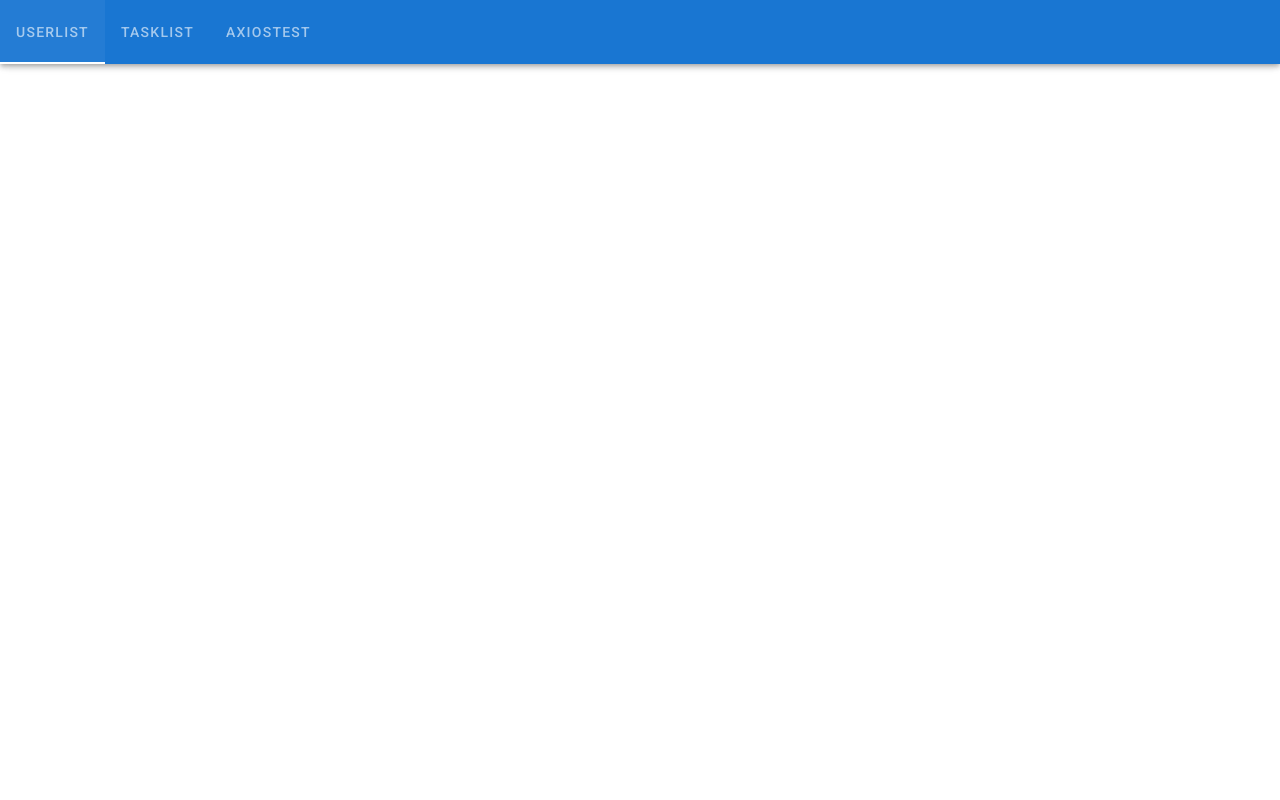
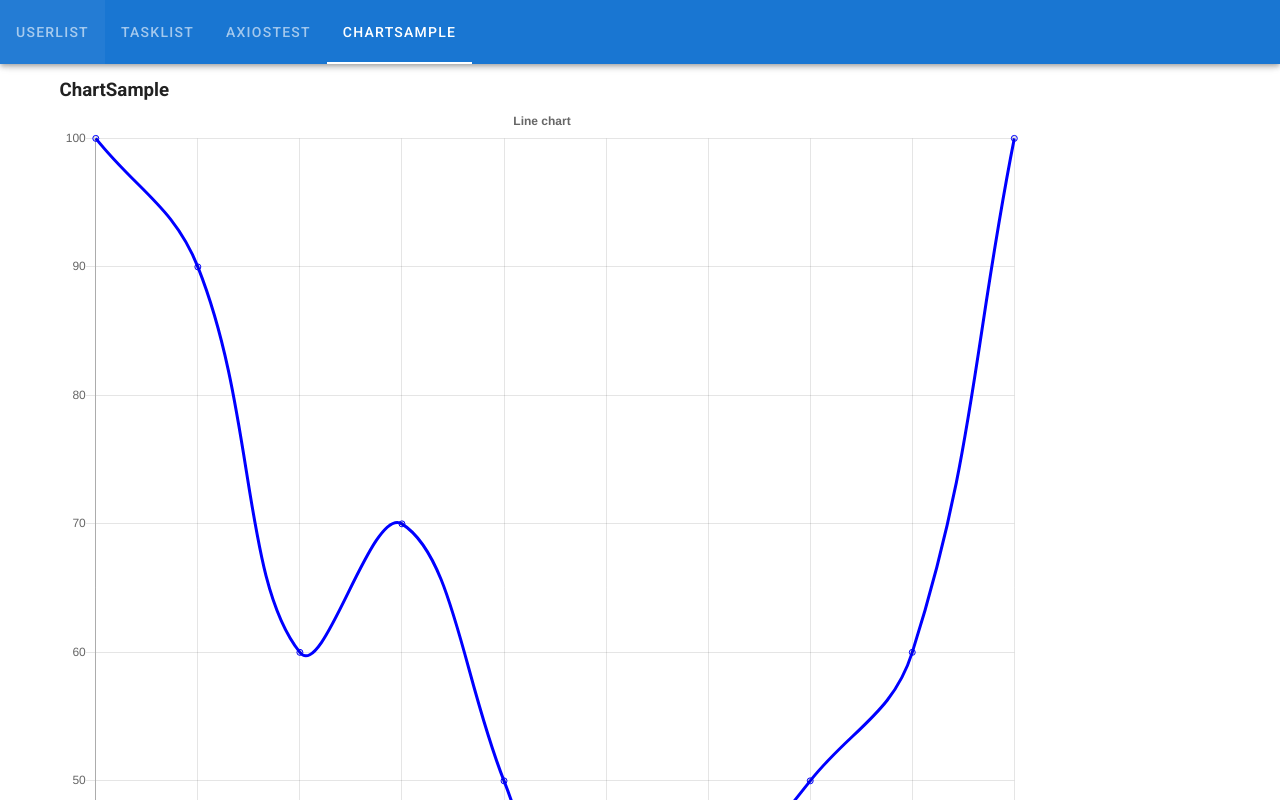
Before and after one commit to subretu/vue-sample-project, a Vue app in the folder frontend/: page /chartsample in a window 1280 px wide. Shown: the top 800 px of the page. Built offline with nearby package versions, Linux system fonts and the light colour scheme.

Commit message:
chart.jsの追加＋棒グラフの表示を実装

```diff
--- a/frontend/package.json
+++ b/frontend/package.json
@@ -9,9 +9,11 @@
   },
   "dependencies": {
     "axios": "^0.27.2",
+    "chart.js": "^2.9.4",
     "core-js": "^3.8.3",
     "vue": "^2.6.14",
     "vue-axios": "^3.4.1",
+    "vue-chartjs": "^3.5.1",
     "vue-class-component": "^7.2.3",
     "vue-property-decorator": "^9.1.2",
     "vue-router": "^3.5.1",
--- a/frontend/src/App.vue
+++ b/frontend/src/App.vue
@@ -6,6 +6,7 @@
           <v-tab to="/userlist">USERLIST</v-tab>
           <v-tab to="/tasklist">TASKLIST</v-tab>
           <v-tab to="/axiostest">AXIOSTEST</v-tab>
+          <v-tab to="/chartsample">CHARTSAMPLE</v-tab>
         </v-tabs>
       </template>
     </v-app-bar>
--- /dev/null
+++ b/frontend/src/components/LineChart.vue
@@ -0,0 +1,35 @@
+<script>
+import { Line } from "vue-chartjs";
+
+export default {
+  name: "LineChart",
+  extends: Line,
+  data() {
+    return {
+      chartData: {
+        labels: [1, 2, 3, 4, 5, 6, 7, 8, 9, 10],
+        datasets: [
+          {
+            label: "sample",
+            borderColor: "#0000ff",
+            data: [100, 90, 60, 70, 50, 30, 40, 50, 60, 100],
+            fill: false,
+          },
+        ],
+      },
+      options: {
+        title: {
+          display: true,
+          text: "Line chart",
+        },
+        legend: {
+          display: false,
+        },
+      },
+    };
+  },
+  mounted: function () {
+    this.renderChart(this.chartData, this.options);
+  },
+};
+</script>
--- a/frontend/src/router/index.ts
+++ b/frontend/src/router/index.ts
@@ -25,6 +25,11 @@ const routes: Array<RouteConfig> = [
     name: "axiostest",
     component: () => import("../views/AxiosTest.vue"),
   },
+  {
+    path: "/chartsample",
+    name: "chartsample",
+    component: () => import("../views/ChartSample.vue"),
+  },
 ];
 
 const router = new VueRouter({
--- /dev/null
+++ b/frontend/src/views/ChartSample.vue
@@ -0,0 +1,17 @@
+<template>
+  <v-container>
+    <h3>ChartSample</h3>
+    <v-row>
+      <v-col cols="10">
+        <line-chart></line-chart>
+      </v-col>
+    </v-row>
+  </v-container>
+</template>
+
+<script>
+import LineChart from "../components/LineChart";
+export default {
+  components: { LineChart },
+};
+</script>
```
Also changed, not shown: 1 other file (tests, documents, lock files or other folders).
